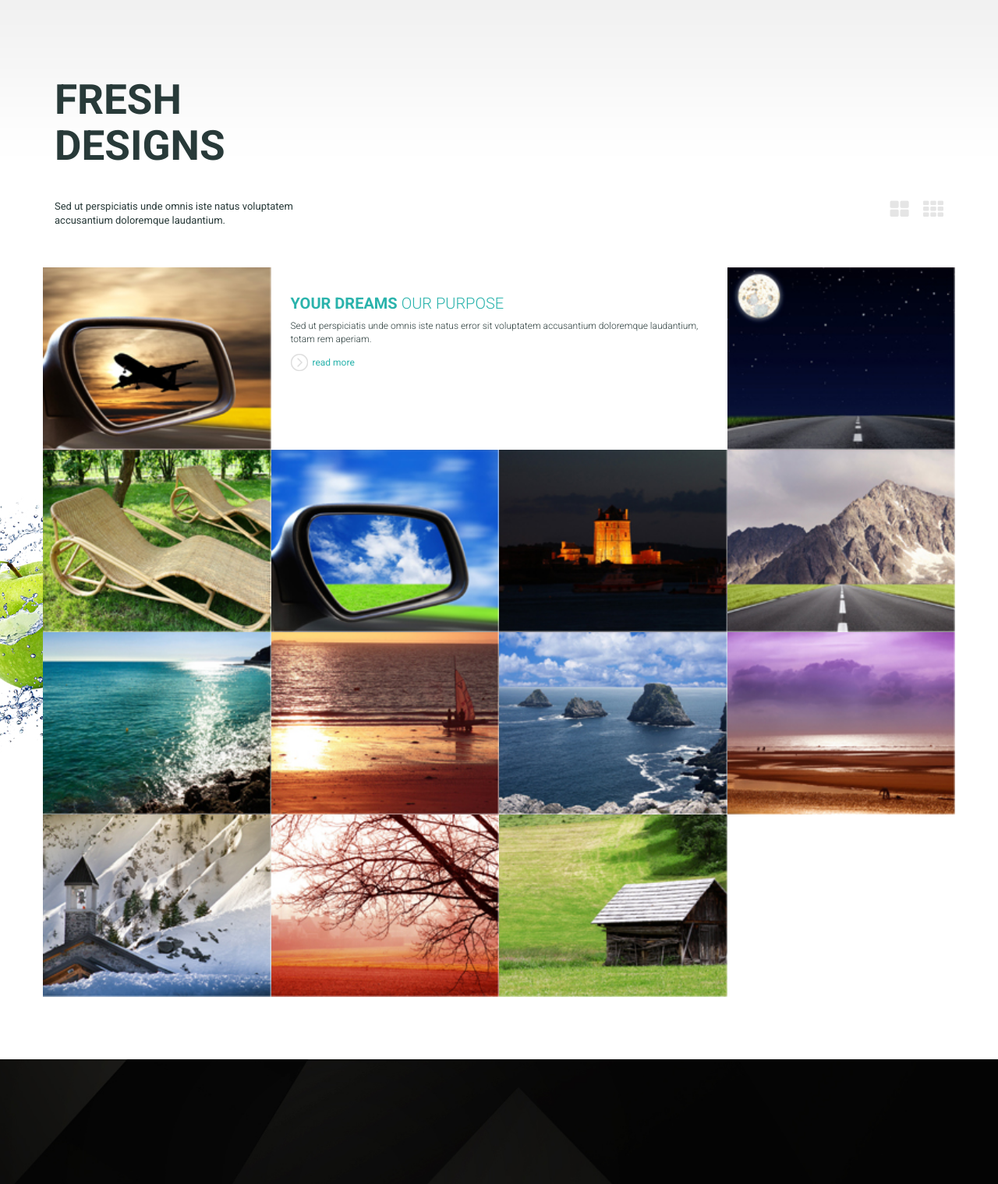
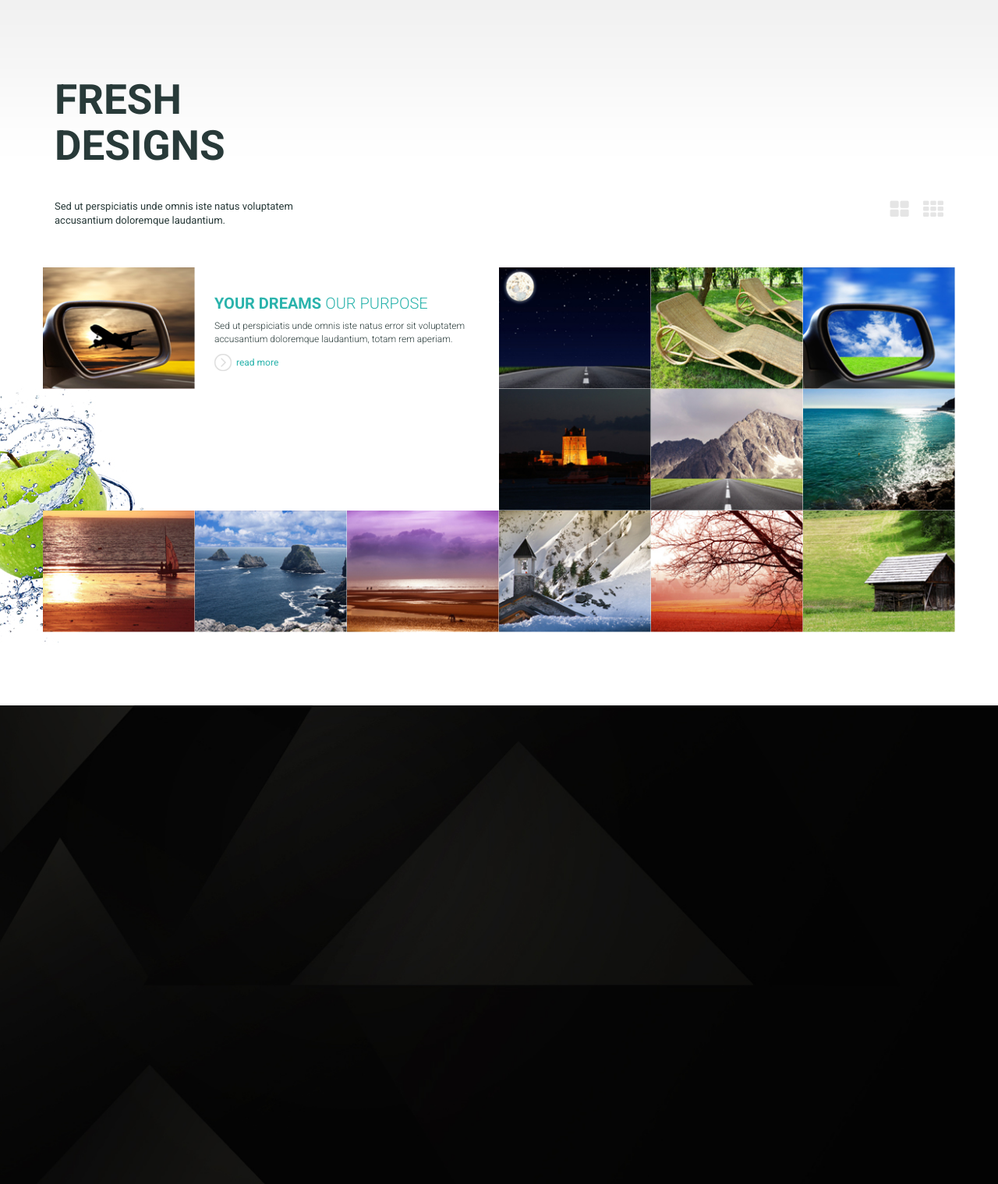
Before and after one commit to Blue-NET-work/media, a PHP site: page / in a window 1280 px wide. Shown: the part 2271-3790 px from the top of the page at 78% size. Run offline with PHP 8.4, Linux system fonts and the light colour scheme; some libraries are stand-ins or nearby versions.

Commit message:
project efect

```diff
--- a/assets/css/style.css
+++ b/assets/css/style.css
@@ -261,15 +261,22 @@ a:hover{text-decoration:none;}
 	left:-15%;
 }
 
+#portfolio #portfolioProject ul li.col-md-2,
 #portfolio #portfolioProject ul li.col-md-3,
+#portfolio #portfolioProject ul li.col-md-4,
 #portfolio #portfolioProject ul li.col-md-6{
 	padding:0;
 
 }
 
 #portfolio #portfolioProject ul li img{
-	width:100%;
-	height:100%;
+	width: 100%;
+	height: 100%;
+}
+
+#portfolio #portfolioProject ul li,
+#portfolio #portfolioProject ul li img{
+	transition: all 2s;
 }
 
 #portfolio #portfolioProject ul li h4{
--- a/index.html
+++ b/index.html
@@ -164,8 +164,8 @@ Contact: support@blue-net.pl
 			<div class="row">
 				<div class="col-md-6"><p>Sed ut perspiciatis unde omnis iste natus voluptatem<br>accusantium doloremque laudantium.</p></div>
 				<div class="col-md-6 text-right portfolio-list-action">
-					<a href="#" class="fa fa-2x fa-th-large"></a>
-					<a href="#" class="fa fa-2x fa-th"></a>
+					<a href="#" class="fa fa-2x fa-th-large" id="projectListLarge"></a>
+					<a href="#" class="fa fa-2x fa-th" id="projectListStandard"></a>
 				</div>
 			</div>
 		</div>
@@ -174,62 +174,62 @@ Contact: support@blue-net.pl
     	<div id="portfolioProject">
 			<div class="apple"></div>
         	<ul class="list-unstyled row m-b-20">
-            	<li class="col-md-3">
+            	<li class="col-md-2">
                 	<img src="assets/img/sectionFolio/project1.jpg" alt="">
                     <a href="#"><span class="projectGo"></span></a>
                 </li>
-            	<li class="col-md-6">
+            	<li class="col-md-4">
 					<div class="padding-25">
 						<h4 class="title">Your dreams <span>our purpose</span></h4>
 						<p>Sed ut perspiciatis unde omnis iste natus error sit voluptatem accusantium doloremque laudantium, totam rem aperiam.</p>
 						<a href="#" class="more">read more</a>
 					</div>
                 </li>
-            	<li class="col-md-3">
+            	<li class="col-md-2">
                 	<img src="assets/img/sectionFolio/project2.jpg" alt="">
                     <a href="#"><span class="projectGo"></span></a>
                 </li>
-            	<li class="col-md-3">
+            	<li class="col-md-2">
                 	<img src="assets/img/sectionFolio/project3.jpg" alt="">
                     <a href="#"><span class="projectGo"></span></a>
                 </li>
-            	<li class="col-md-3">
+            	<li class="col-md-2">
                 	<img src="assets/img/sectionFolio/project4.jpg" alt="">
                     <a href="#"><span class="projectGo"></span></a>
                 </li>
-            	<li class="col-md-3">
+            	<li class="col-md-2">
                 	<img src="assets/img/sectionFolio/project5.jpg" alt="">
                     <a href="#"><span class="projectGo"></span></a>
                 </li>
-            	<li class="col-md-3">
+            	<li class="col-md-2">
                 	<img src="assets/img/sectionFolio/project6.jpg" alt="">
                     <a href="#"><span class="projectGo"></span></a>
                 </li>
-            	<li class="col-md-3">
+            	<li class="col-md-2">
                 	<img src="assets/img/sectionFolio/project7.jpg" alt="">
                     <a href="#"><span class="projectGo"></span></a>
                 </li>
-            	<li class="col-md-3">
+            	<li class="col-md-2">
                 	<img src="assets/img/sectionFolio/project8.jpg" alt="">
                     <a href="#"><span class="projectGo"></span></a>
                 </li>
-            	<li class="col-md-3">
+            	<li class="col-md-2">
                 	<img src="assets/img/sectionFolio/project9.jpg" alt="">
                     <a href="#"><span class="projectGo"></span></a>
                 </li>
-            	<li class="col-md-3">
+            	<li class="col-md-2">
                 	<img src="assets/img/sectionFolio/project10.jpg" alt="">
                     <a href="#"><span class="projectGo"></span></a>
                 </li>
-            	<li class="col-md-3">
+            	<li class="col-md-2">
                 	<img src="assets/img/sectionFolio/project11.jpg" alt="">
                     <a href="#"><span class="projectGo"></span></a>
                 </li>
-            	<li class="col-md-3">
+            	<li class="col-md-2">
                 	<img src="assets/img/sectionFolio/project12.jpg" alt="">
                     <a href="#"><span class="projectGo"></span></a>
                 </li>
-            	<li class="col-md-3">
+            	<li class="col-md-2">
                 	<img src="assets/img/sectionFolio/project13.jpg" alt="">
                     <a href="#"><span class="projectGo"></span></a>
                 </li>
@@ -361,6 +361,18 @@ $(document).ready(function(){
 	$('#team').parallax("50%", 0.4);
 	$('#contact').parallax("50%", 0.5);
 
+	$("#projectListLarge").on("click", function(e){
+		e.preventDefault();
+		$("#portfolioProject").find("li.col-md-2").addClass('col-md-3').removeClass('col-md-2');
+		$("#portfolioProject").find("li.col-md-4").addClass('col-md-6').removeClass('col-md-4');
+	});
+
+	$("#projectListStandard").on("click", function(e){
+		e.preventDefault();
+		$("#portfolioProject").find("li.col-md-3").addClass('col-md-2').removeClass('col-md-3');
+		$("#portfolioProject").find("li.col-md-6").addClass('col-md-4').removeClass('col-md-6');
+	});
+
 });
 </script>
 
```
